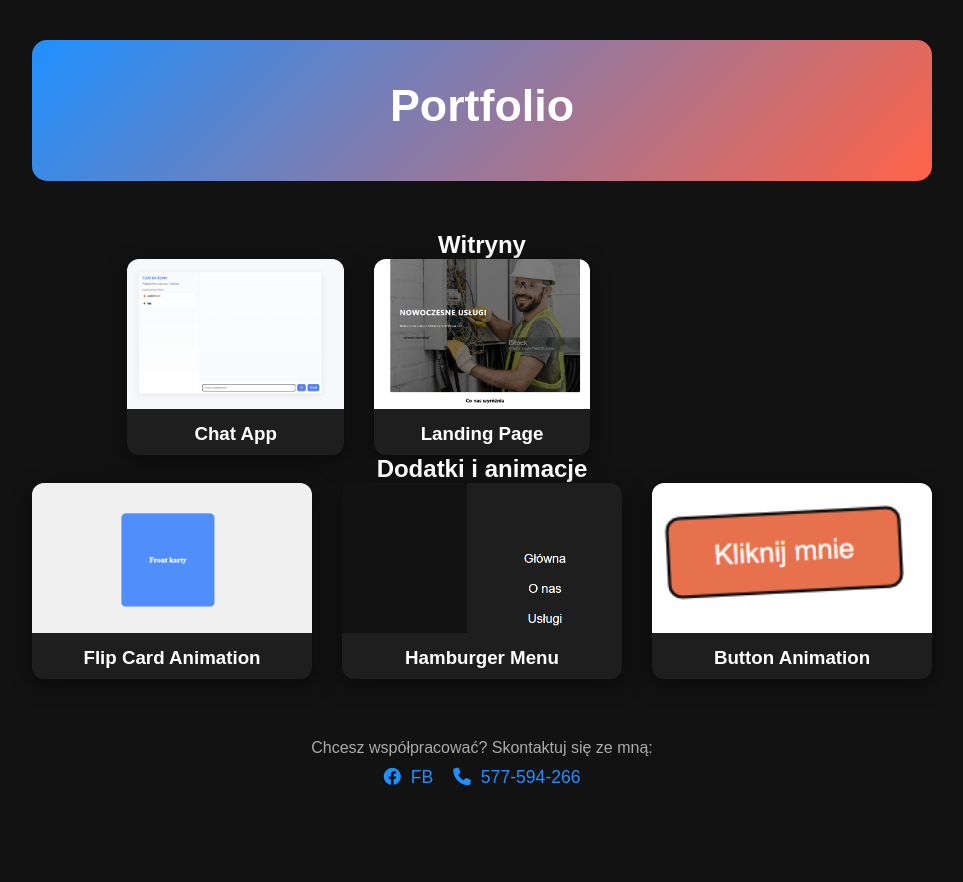
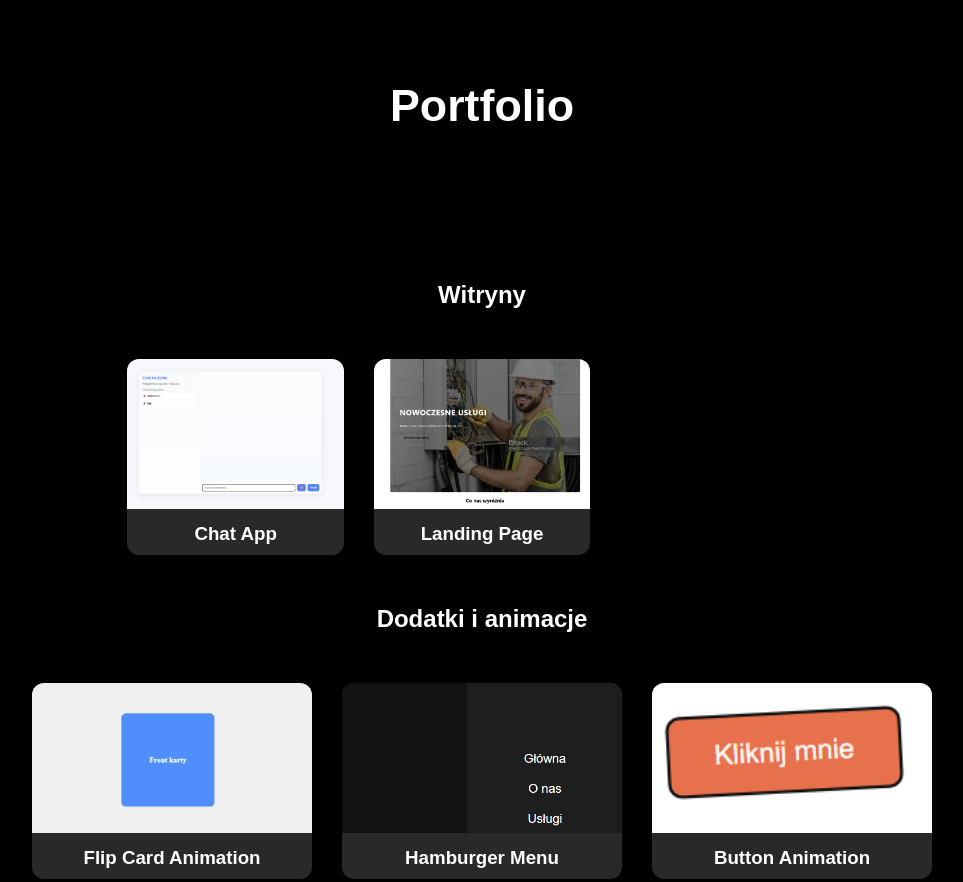
Before and after one commit to jajkopatatajko199/PORTFOLIO, a plain HTML site: page index.html in a window 1280 px wide. Shown: the top 882 px of the page, without its empty margins (158-1121 px from the left). Before the commit the page ends 828 px from the top, so only its background shows below. Drawn offline with nearby package versions, Linux system fonts and the light colour scheme.

Commit message:
Refactor CSS styles and update background color

```diff
--- a/style.css
+++ b/style.css
@@ -6,7 +6,7 @@
 
 body {
   font-family: 'Poppins', sans-serif;
-  background: #121212;
+  background: #000000;
   color: #fff;
   display: flex;
   flex-direction: column;
@@ -18,7 +18,6 @@ body {
 header {
   text-align: center;
   margin-bottom: 50px;
-  background: linear-gradient(135deg, #1e90ff, #ff6347);
   padding: 40px 20px;
   border-radius: 15px;
   width: 90%;
@@ -46,7 +45,7 @@ header p {
   color: #fff;
   border-radius: 12px;
   overflow: hidden;
-  background: #1e1e1e;
+  background: #292929;
   box-shadow: 0 6px 20px rgba(0,0,0,0.5);
   transition: transform 0.3s, box-shadow 0.3s;
 }
@@ -63,7 +62,7 @@ header p {
 }
 .project-card:hover {
   transform: translateY(-10px) scale(1.05);
-  box-shadow: 0 15px 30px rgba(0,0,0,0.7);
+  box-shadow: 0 15px 30px rgba(255, 255, 255, 0.7);
 }
 .project-card img {
   width: 100%;
@@ -111,3 +110,8 @@ footer {
     padding: 30px 15px;
   }
 }
+
+.headers {
+  text-align: center;
+  margin: 50px;
+}
```
